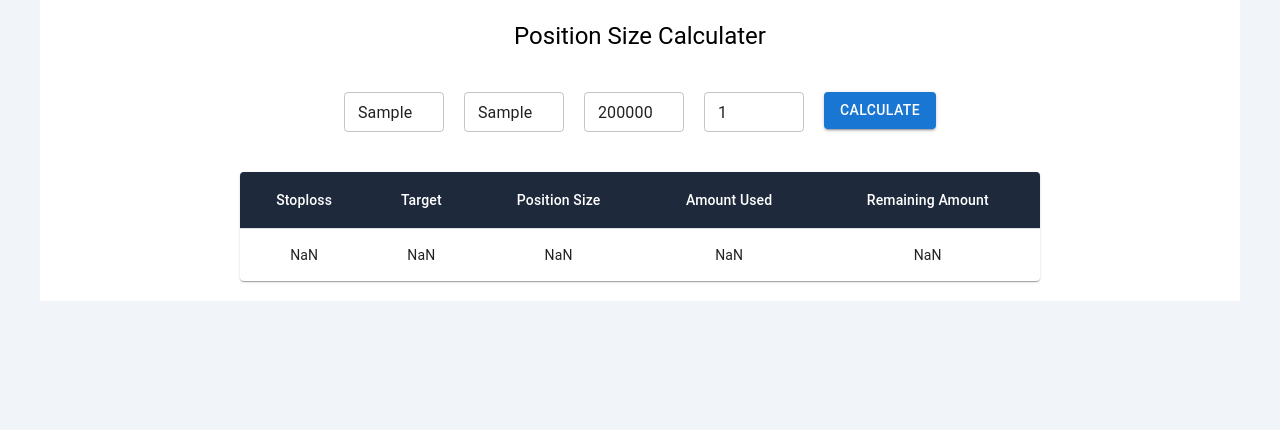
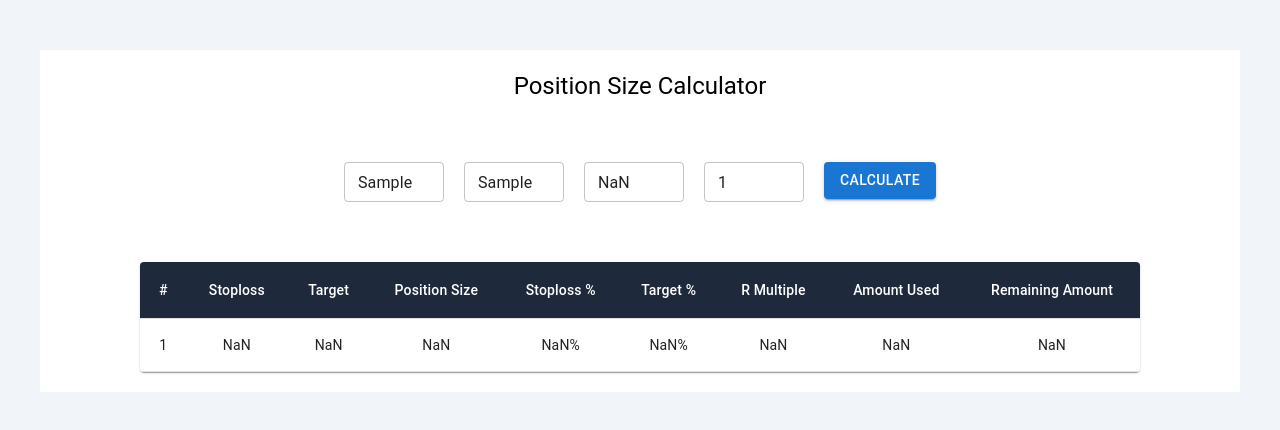
Before and after one commit to Ajinkya6898/position-size-calculator, a React (Create React App) app: page / in a window 1280 px wide. Both pictures are taken after typing "Sample", "Sample" into the empty fields and a click on the button "CALCULATE". Shown: the top 430 px of the page. Built offline with nearby package versions, Linux system fonts and the light colour scheme.

Commit message:
added more columns

```diff
--- a/src/components/BasicTabel.jsx
+++ b/src/components/BasicTabel.jsx
@@ -1,3 +1,4 @@
+// BasicTable.jsx
 import React from "react";
 import { styled } from "@mui/material/styles";
 import Table from "@mui/material/Table";
@@ -23,42 +24,57 @@ const alignMiddle = {
   textAlign: "center",
 };
 
-const BasicTabel = ({
-  target,
-  stopLoss,
-  positionSize,
-  amountUsed,
-  remaningAmt,
-}) => {
+const BasicTable = ({ stocks }) => {
   return (
     <>
       <TableContainer component={Paper}>
         <Table aria-label="simple table">
           <TableHead>
             <TableRow>
+              <StyledTableCell>#</StyledTableCell>
               <StyledTableCell>Stoploss</StyledTableCell>
               <StyledTableCell>Target</StyledTableCell>
               <StyledTableCell>Position Size</StyledTableCell>
+
+              <StyledTableCell>Stoploss %</StyledTableCell>
+              <StyledTableCell>Target %</StyledTableCell>
+              <StyledTableCell>R Multiple</StyledTableCell>
               <StyledTableCell>Amount Used</StyledTableCell>
               <StyledTableCell>Remaining Amount</StyledTableCell>
             </TableRow>
           </TableHead>
           <TableBody>
-            <TableRow
-              sx={{
-                "&:last-child td, &:last-child th": {
-                  border: 0,
-                },
-              }}
-            >
-              <TableCell sx={alignMiddle} component="th" scope="row">
-                {stopLoss}
-              </TableCell>
-              <TableCell sx={alignMiddle}>{target}</TableCell>
-              <TableCell sx={alignMiddle}>{positionSize}</TableCell>
-              <TableCell sx={alignMiddle}>{amountUsed}</TableCell>
-              <TableCell sx={alignMiddle}>{remaningAmt}</TableCell>
-            </TableRow>
+            {stocks.map((stock, index) => (
+              <TableRow key={index}>
+                <TableCell sx={alignMiddle}>{index + 1}</TableCell>
+                <TableCell sx={alignMiddle}>{stock.stopLoss}</TableCell>
+                <TableCell sx={alignMiddle}>{stock.target}</TableCell>
+                <TableCell sx={alignMiddle}>{stock.positionSize}</TableCell>
+
+                <TableCell sx={alignMiddle}>
+                  {(
+                    ((stock.stopLoss - stock.boughtPrice) / stock.boughtPrice) *
+                    100
+                  ).toFixed(2)}
+                  %
+                </TableCell>
+                <TableCell sx={alignMiddle}>
+                  {(
+                    ((stock.target - stock.boughtPrice) / stock.boughtPrice) *
+                    100
+                  ).toFixed(2)}
+                  %
+                </TableCell>
+                <TableCell sx={alignMiddle}>
+                  {(
+                    (stock.target - stock.boughtPrice) /
+                    (stock.boughtPrice - stock.stopLoss)
+                  ).toFixed(2)}
+                </TableCell>
+                <TableCell sx={alignMiddle}>{stock.amountUsed}</TableCell>
+                <TableCell sx={alignMiddle}>{stock.remainingAmt}</TableCell>
+              </TableRow>
+            ))}
           </TableBody>
         </Table>
       </TableContainer>
@@ -66,4 +82,4 @@ const BasicTabel = ({
   );
 };
 
-export default BasicTabel;
+export default BasicTable;
--- /dev/null
+++ b/src/components/StockForm.jsx
@@ -0,0 +1,99 @@
+// StockForm.jsx
+import React, { useState } from "react";
+import { TextField, Button, Box } from "@mui/material";
+
+const textFieldMargin = {
+  mr: "20px",
+  width: "100px",
+};
+
+const StockForm = ({ addStock }) => {
+  const [boughtPrice, setBoughtPrice] = useState("");
+  const [atr, setAtr] = useState("");
+  const [totalAmount, setTotalAmount] = useState("200000");
+  const [riskPercentage, setRiskPercentage] = useState("1");
+
+  const handleBoughtPriceChange = (e) => {
+    setBoughtPrice(e.target.value);
+  };
+
+  const handleAtrChange = (e) => {
+    setAtr(e.target.value);
+  };
+
+  const handleTotalAmountChange = (e) => {
+    setTotalAmount(e.target.value);
+  };
+
+  const handleRiskPercentageChange = (e) => {
+    setRiskPercentage(e.target.value);
+  };
+
+  const calculateValues = () => {
+    const targetLevel = +boughtPrice + +atr;
+    const halfOfAtr = +atr * 0.5;
+    const stoplossLevel = +boughtPrice - halfOfAtr;
+    const riskPerTrade = (totalAmount * riskPercentage) / 100;
+    const positionSizeValue = Math.floor(
+      riskPerTrade / (boughtPrice - stoplossLevel)
+    );
+    const totalTradeAmt = +boughtPrice * positionSizeValue;
+
+    addStock({
+      boughtPrice,
+      atr,
+      totalAmount,
+      riskPercentage,
+      target: targetLevel,
+      stopLoss: stoplossLevel,
+      positionSize: positionSizeValue,
+      amountUsed: totalTradeAmt,
+      remainingAmt: totalAmount - totalTradeAmt,
+    });
+
+    // Update total amount for the next stock
+    setTotalAmount(totalAmount - totalTradeAmt);
+  };
+
+  return (
+    <Box py="20px">
+      <TextField
+        size="small"
+        sx={textFieldMargin}
+        placeholder="Stock Entry Price"
+        value={boughtPrice}
+        autoComplete="off"
+        onChange={handleBoughtPriceChange}
+      />
+      <TextField
+        size="small"
+        sx={textFieldMargin}
+        placeholder="ATR"
+        value={atr}
+        autoComplete="off"
+        onChange={handleAtrChange}
+      />
+      <TextField
+        size="small"
+        sx={textFieldMargin}
+        placeholder="Total Amount"
+        value={totalAmount}
+        autoComplete="off"
+        onChange={handleTotalAmountChange}
+      />
+      <TextField
+        size="small"
+        sx={textFieldMargin}
+        placeholder="Risk Percentage"
+        value={riskPercentage}
+        autoComplete="off"
+        onChange={handleRiskPercentageChange}
+      />
+      <Button variant="contained" onClick={calculateValues}>
+        Calculate
+      </Button>
+    </Box>
+  );
+};
+
+export default StockForm;
--- a/src/components/StockTradingApp.jsx
+++ b/src/components/StockTradingApp.jsx
@@ -1,109 +1,28 @@
+// StockTradingApp.jsx
 import React, { useState } from "react";
-import { TextField, Button, Container, Typography, Box } from "@mui/material";
-import BasicTabel from "./BasicTabel";
-
-const textFieldMargin = {
-  mr: "20px",
-  width: "100px",
-};
+import { Container, Typography, Box } from "@mui/material";
+import StockForm from "./StockForm";
+import BasicTable from "./BasicTabel";
 
 const StockTradingApp = () => {
-  const [boughtPrice, setBoughtPrice] = useState("");
-  const [atr, setAtr] = useState("");
-  const [totalAmount, setTotalAmount] = useState("200000");
-  const [riskPercentage, setRiskPercentage] = useState("1");
-  const [target, setTarget] = useState("");
-  const [stopLoss, setStopLoss] = useState("");
-  const [positionSize, setPositionSize] = useState("");
-  const [amountUsed, setAmountUsed] = useState("");
-  const [remaningAmt, setRemaningAmt] = useState("");
+  const [stocks, setStocks] = useState([]);
 
-  const handleBoughtPriceChange = (e) => {
-    setBoughtPrice(e.target.value);
-  };
-
-  const handleAtrChange = (e) => {
-    setAtr(e.target.value);
-  };
-
-  const handleTotalAmountChange = (e) => {
-    setTotalAmount(e.target.value);
-  };
-
-  const handleRiskPercentageChange = (e) => {
-    setRiskPercentage(e.target.value);
-  };
-
-  const calculateValues = () => {
-    const targetLevel = +boughtPrice + +atr;
-    setTarget(targetLevel);
-
-    const halfOfAtr = +atr * 0.5;
-    const stoplossLevel = +boughtPrice - halfOfAtr;
-    setStopLoss(stoplossLevel);
-
-    const riskPerTrade = (totalAmount * riskPercentage) / 100;
-    const positionSizeValue = Math.floor(
-      riskPerTrade / (boughtPrice - stoplossLevel)
-    );
-    setPositionSize(positionSizeValue);
-
-    const totalTradeAmt = +boughtPrice * positionSizeValue;
-    setAmountUsed(totalTradeAmt);
-
-    setRemaningAmt(totalAmount - totalTradeAmt);
+  const addStock = (stock) => {
+    setStocks([...stocks, stock]);
   };
 
   return (
-    <Container sx={{ backgroundColor: "white" }}>
+    <Container sx={{ backgroundColor: "white", mt: "50px" }}>
       <Box py="20px">
         <Typography variant="h5" textAlign="center">
-          Position Size Calculater
+          Position Size Calculator
         </Typography>
       </Box>
       <Box py="20px" textAlign="center">
-        <TextField
-          size="small"
-          sx={textFieldMargin}
-          placeholder="Stock Entry Price"
-          value={boughtPrice}
-          onChange={handleBoughtPriceChange}
-        />
-        <TextField
-          size="small"
-          sx={textFieldMargin}
-          placeholder="ATR"
-          value={atr}
-          onChange={handleAtrChange}
-        />
-        <TextField
-          size="small"
-          sx={textFieldMargin}
-          placeholder="Total Amount"
-          value={totalAmount}
-          autoComplete="off"
-          onChange={handleTotalAmountChange}
-        />
-        <TextField
-          size="small"
-          sx={textFieldMargin}
-          placeholder="Risk Percentage"
-          value={riskPercentage}
-          autoComplete="off"
-          onChange={handleRiskPercentageChange}
-        />
-        <Button variant="contained" onClick={calculateValues}>
-          Calculate
-        </Button>
+        <StockForm addStock={addStock} />
       </Box>
-      <Box width={800} margin="auto" py="20px">
-        <BasicTabel
-          target={target}
-          stopLoss={stopLoss}
-          positionSize={positionSize}
-          amountUsed={amountUsed}
-          remaningAmt={remaningAmt}
-        />
+      <Box width={1000} margin="auto" py="20px">
+        <BasicTable stocks={stocks} />
       </Box>
     </Container>
   );
```
